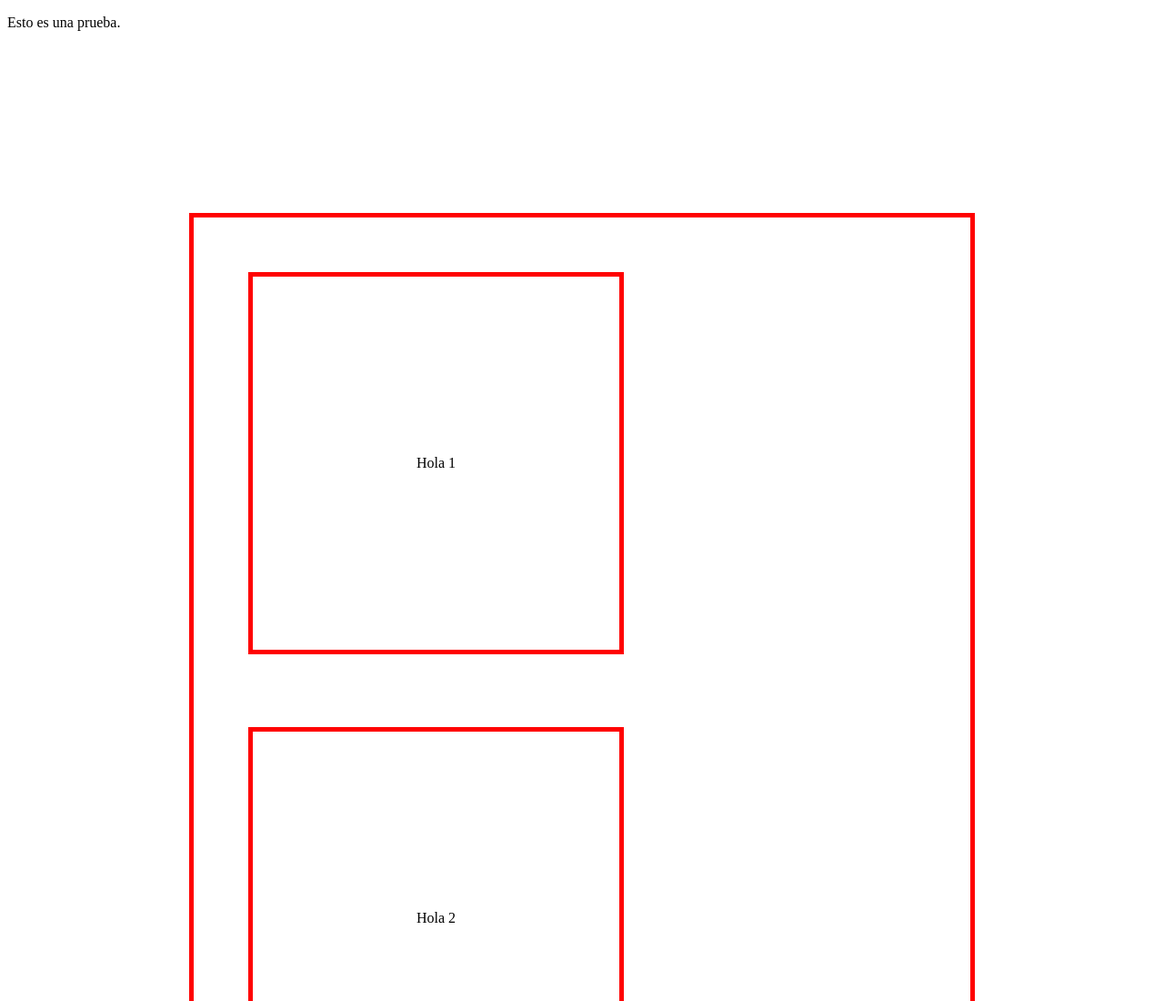
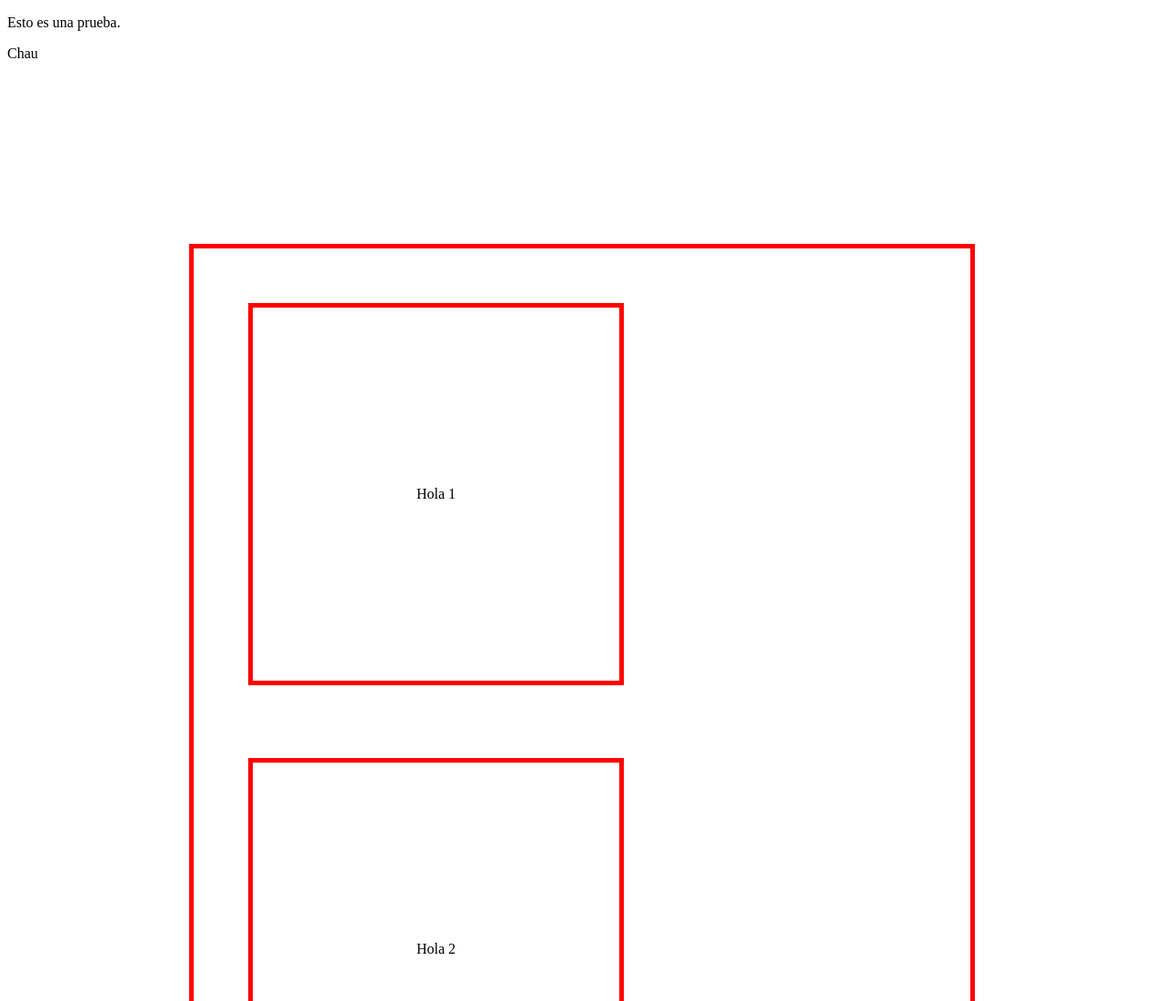
Before and after one commit to Gonzagut99/Practica-1, a plain HTML site: page index.html in a window 1280 px wide. Shown: the top 1100 px of the page at 91% size. Drawn offline with Linux system fonts and the light colour scheme.

Commit message:
Avance practica
Gracias

```diff
--- a/index.html
+++ b/index.html
@@ -37,6 +37,7 @@
 
 <body>
     <p> Esto es una prueba. </p>
+    <p> Chau </p>
 
     <div class="container">
         <div class="Item" id="Hola1" >
```
